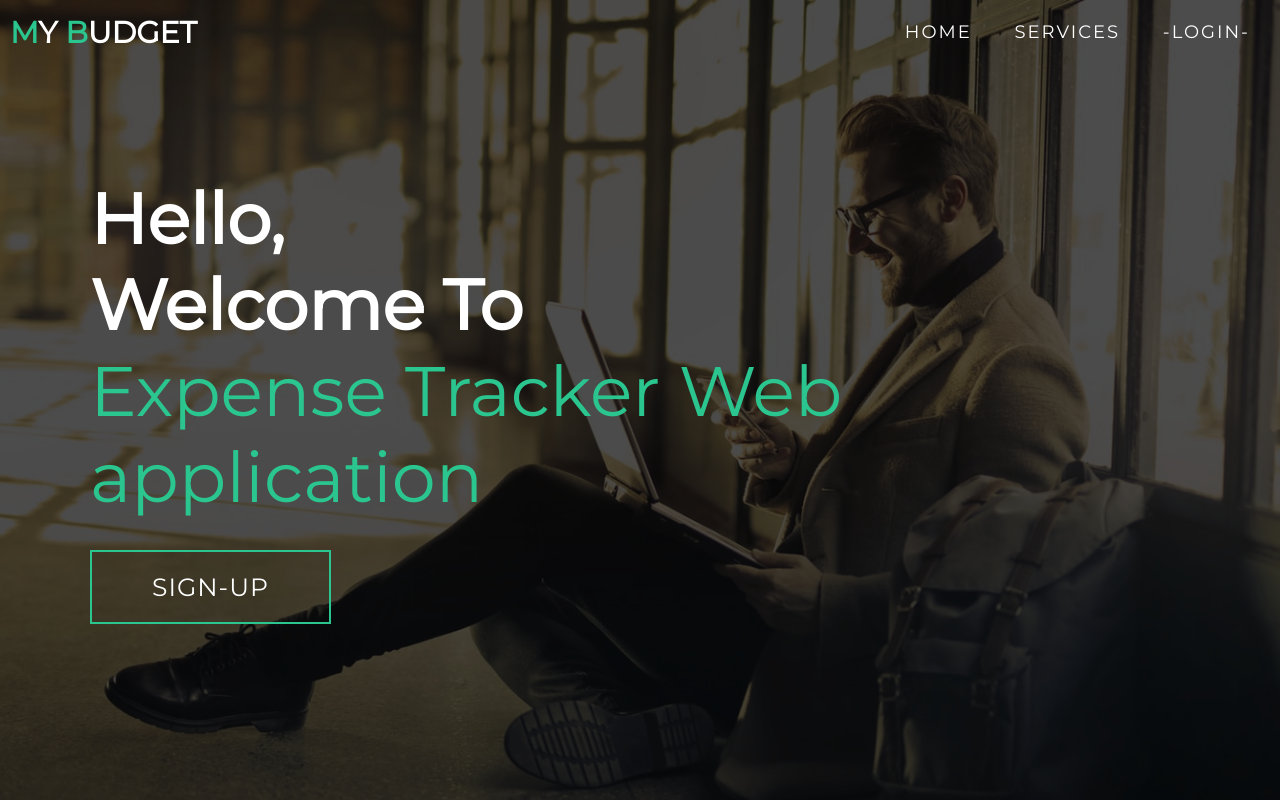
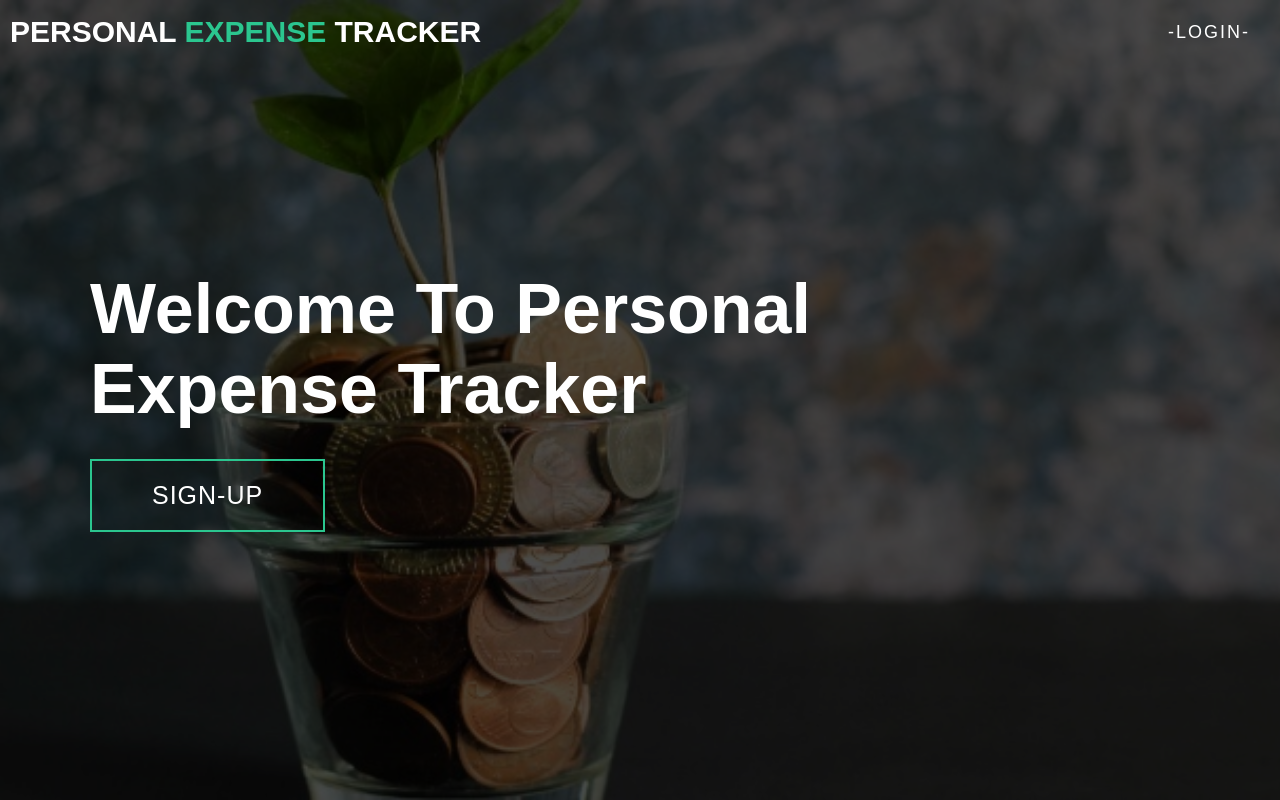
Before and after one commit to IBM-EPBL/IBM-Project-19042-1659692347, a plain HTML site: page Final Deliverables/templates/home.html in a window 1280 px wide. Drawn offline with Linux system fonts and the light colour scheme.

Commit message:
Minor tweaks in Final Deliverables

```diff
--- a/Final Deliverables/static/css/home.css
+++ b/Final Deliverables/static/css/home.css
@@ -1,4 +1,4 @@
-@import 'https://fonts.googleapis.com/css?family=Montserrat:300, 400, 700&display=swap';
+@import 'https://fonts.googleapis.com/css?family=Lato:300, 400, 700&display=swap';
 * {
 	padding: 0;
 	margin: 0;
@@ -107,7 +107,7 @@ p {
 	justify-content: center;
 	align-items: center;
 	z-index: 1;
-	overflow-x: hidden;
+
 	transition: 0.5s ease left;
 }
 #header .nav-list ul.active {
@@ -200,7 +200,7 @@ p {
 
 /* Hero Section */
 #hero {
-	background-image: url(../images/hero-bg.png);
+	background-image: url(../images/home.jpg);
 	background-size: cover;
 	background-position: top center;
 	position: relative;
@@ -296,7 +296,6 @@ p {
 	margin: 10px 5%;
 	position: relative;
 	z-index: 1;
-	overflow: hidden;
 }
 #services .service-item::after {
 	content: '';
@@ -349,7 +348,6 @@ p {
 	flex-direction: column;
 	width: 80%;
 	margin: 20px auto;
-	overflow: hidden;
 	border-radius: 10px;
 }
 #projects .project-info {
@@ -378,7 +376,6 @@ p {
 #projects .project-img {
 	flex-basis: 50%;
 	height: 300px;
-	overflow: hidden;
 	position: relative;
 }
 #projects .project-img:after {
--- a/Final Deliverables/static/css/login.css
+++ b/Final Deliverables/static/css/login.css
@@ -5,8 +5,7 @@
 }
 
 body{
-    font-family: 'Poppins', sans-serif;
-    overflow: hidden;
+    font-family: 'Lato', sans-serif;
 }
 
 .wave{
--- a/Final Deliverables/templates/home.html
+++ b/Final Deliverables/templates/home.html
@@ -5,7 +5,7 @@
         <meta name="viewport" content="width=device-width, initial-scale=1.0" />
 
         <link rel="stylesheet" href="..\static\css\home.css" />
-        <title>My Website</title>
+        <title>Personal Expense Tracker</title>
     </head>
 
     <body>
@@ -15,7 +15,7 @@
                 <div class="nav-bar">
                     <div class="brand">
                         <a href="#hero">
-                            <h1><span>M</span>y <span>B</span>udget</h1>
+                            <h1>Personal <span>Expense </span> Tracker</h1>
                         </a>
                     </div>
                     <div class="nav-list">
@@ -23,12 +23,7 @@
                             <div class="bar"></div>
                         </div>
                         <ul>
-                            <li><a href="#hero" data-after="Home">Home</a></li>
-                            <li>
-                                <a href="#services" data-after="Service"
-                                    >Services</a
-                                >
-                            </li>
+
                             <li>
                                 <a href="/signin" data-after="Login">-Login-</a>
                             </li>
@@ -43,9 +38,8 @@
         <section id="hero">
             <div class="hero container">
                 <div>
-                    <h1>Hello, <span></span></h1>
-                    <h1>Welcome To <span></span></h1>
-                    <h1>Expense Tracker Web application <span></span></h1>
+                    <h1>Welcome To Personal<span></span></h1>
+                    <h1> Expense Tracker <span></span></h1>
                     <a href="/signup" type="button" class="cta">Sign-up</a>
                 </div>
             </div>
```
Also changed, not shown: Final Deliverables/templates/add.html (+1 -2 lines), Final Deliverables/templates/base.html (+2 -2 lines), Final Deliverables/templates/homepage.html (+1 -2 lines), Final Deliverables/templates/limit.html (+5 -4 lines), Final Deliverables/templates/month.html (+0 -1 lines), Final Deliverables/templates/signup.html (+2 -2 lines), Final Deliverables/templates/today.html (+0 -1 lines), Final Deliverables/templates/year.html (+0 -1 lines), Final Deliverables/static/images/hero-bg.png (deleted), Final Deliverables/static/images/home.jpg (added).
